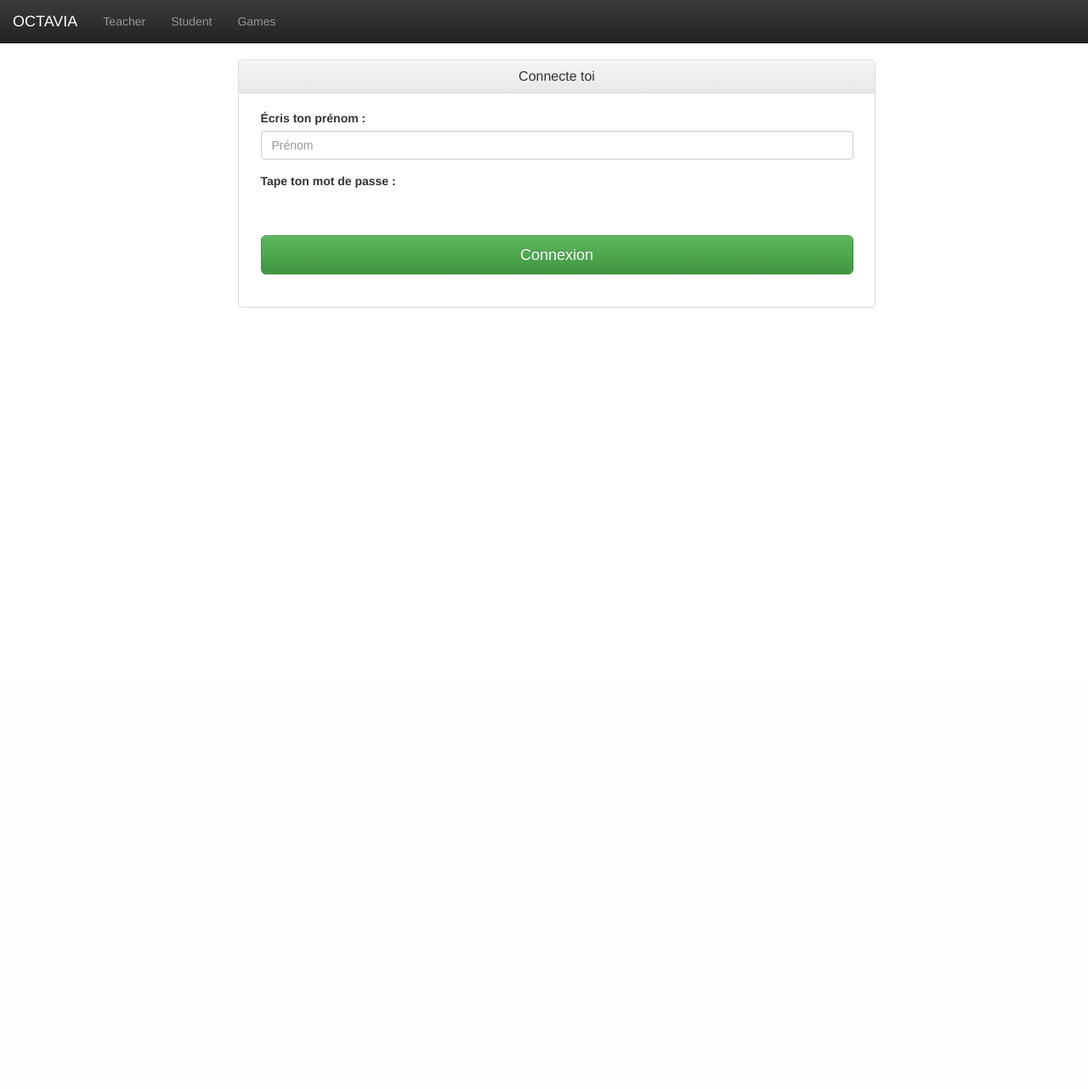
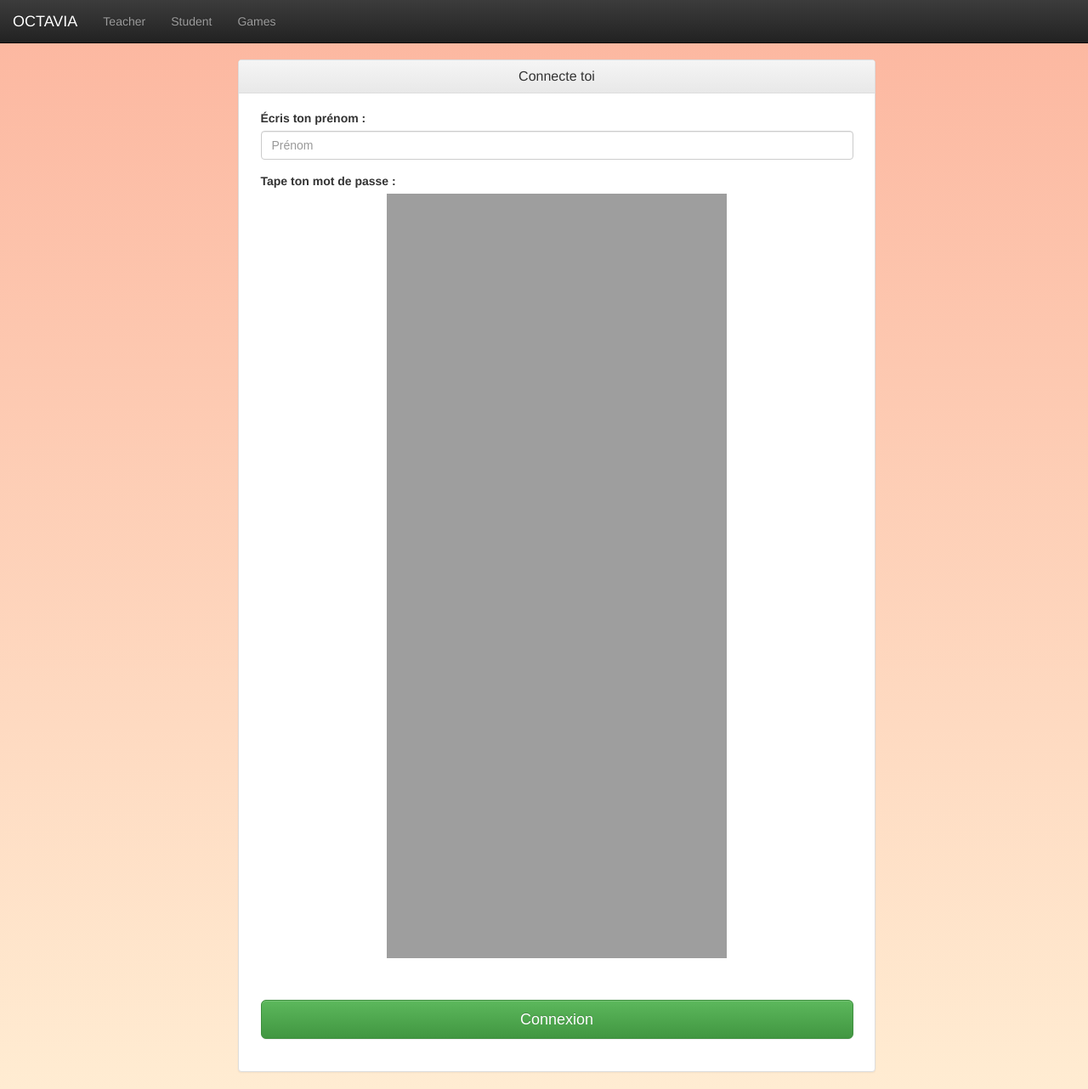
Before and after one commit to PLI-Octavia/OctaviaOld, a Django app: page /student/ in a window 1280 px wide. Shown: the whole page at 85% size. Before the commit the page ends 362 px from the top, so only its background shows below. Run offline with Django 3.2, Linux system fonts and the light colour scheme; some libraries are stand-ins or nearby versions; grey boxes are pictures that could not be loaded.

Commit message:
repare auth student

```diff
--- /dev/null
+++ b/app/static/css/student_login.css
@@ -0,0 +1,17 @@
+/*Page Login student*/
+
+body {
+    background-image: linear-gradient(to top, #ffecd2 0%, #fcb69f 100%);
+}
+
+.shape-square:after {
+    content: url(http://www.clker.com/cliparts/b/e/c/3/131406375432193858green%20square-th.png)
+}
+
+.shape-circle:after {
+    content: url(http://www.anchorbyte.com/inkfish/images/circle-red.png);
+}
+
+.shape-triangle:after {
+    content: url(http://www.clker.com/cliparts/c/2/d/a/13140637441630548187yellow%20triangle-th.png);
+}
--- a/app/templates/base.html
+++ b/app/templates/base.html
@@ -15,6 +15,7 @@
     <!-- custom CSS -->
     <link rel="stylesheet" href='{% static "css/normalize.css" %}'>
     <link rel="stylesheet" href='{% static "css/styles.css" %}'>
+    <link rel="stylesheet" href='{% static "css/student_login.css" %}'>
 
 
 </head>
```
